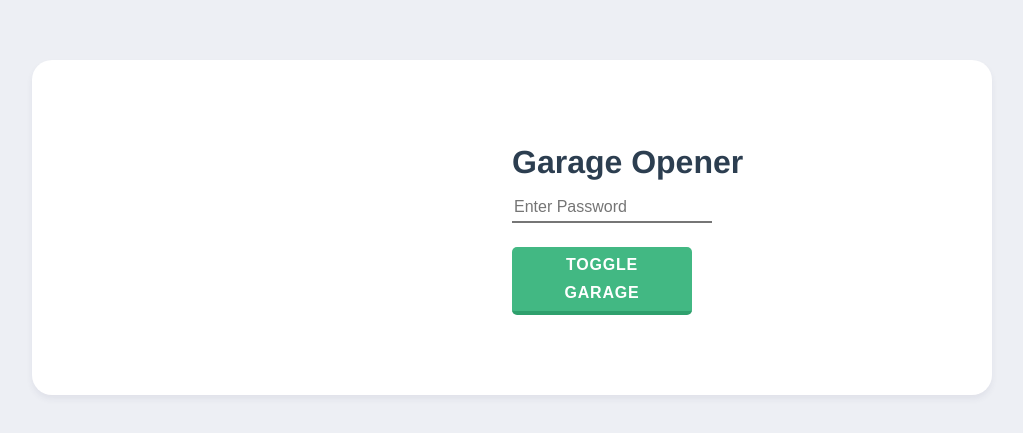
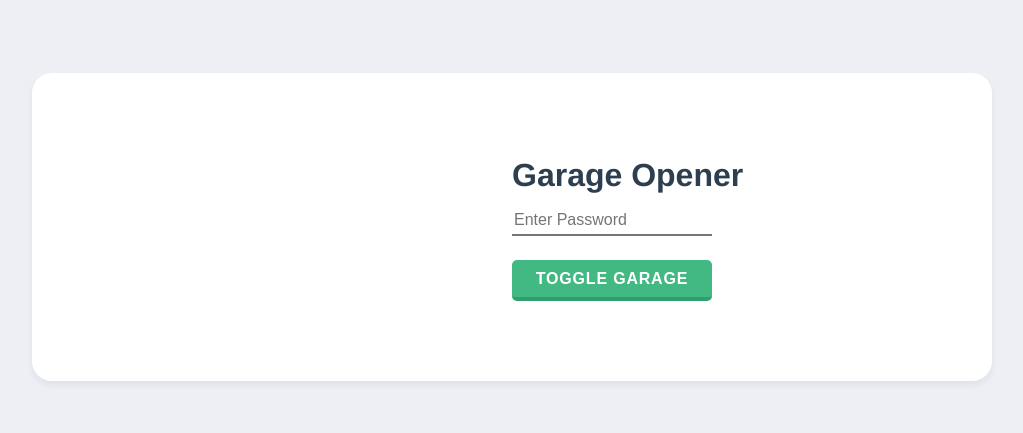
Before and after one commit to vartanbeno/rpi-garage, a Vue app in the folder client/: page / in a window 1280 px wide. Shown: the part 173-606 px from the top of the page, without its empty margins (128-1151 px from the left). Built offline with nearby package versions, Linux system fonts and the light colour scheme.

Commit message:
Install prettier, use CLI to prettify before commit
npm run prettier
or
npx prettier --write "src/**/*"

Double quotes are important

Signed-off-by: Vartan Benohanian <vartanbeno@gmail.com>

```diff
--- a/client/package.json
+++ b/client/package.json
@@ -5,7 +5,8 @@
   "scripts": {
     "serve": "vue-cli-service serve",
     "build": "vue-cli-service build",
-    "lint": "vue-cli-service lint"
+    "lint": "vue-cli-service lint",
+    "prettier": "prettier --write \"src/**/*\""
   },
   "dependencies": {
     "core-js": "^2.6.5",
@@ -18,6 +19,7 @@
     "babel-eslint": "^10.0.1",
     "eslint": "^5.16.0",
     "eslint-plugin-vue": "^5.0.0",
+    "prettier": "^1.18.2",
     "vue-template-compiler": "^2.6.10"
   },
   "eslintConfig": {
--- a/client/src/App.vue
+++ b/client/src/App.vue
@@ -1,7 +1,7 @@
 <template>
-  <div id="app">
-    <Container/>
-  </div>
+    <div id="app">
+        <Container />
+    </div>
 </template>
 
 <script>
--- a/client/src/components/Container.vue
+++ b/client/src/components/Container.vue
@@ -1,10 +1,10 @@
 <template>
-  <div class="container">
-    <div class="image-container"></div>
-    <div class="form-container">
-        <FormBox/>
+    <div class="container">
+        <div class="image-container"></div>
+        <div class="form-container">
+            <FormBox />
+        </div>
     </div>
-  </div>
 </template>
 
 <script>
--- a/client/src/components/FormBox.vue
+++ b/client/src/components/FormBox.vue
@@ -8,13 +8,15 @@
                     type="password"
                     v-model="password"
                     placeholder="Enter Password"
-        >
+                />
                 <button
                     class="garage-button"
                     type="submit"
                     :disabled="isDisabled"
                     v-bind:class="{ 'garage-button-disabled': isDisabled }"
-        >Toggle Garage</button>
+                >
+                    Toggle Garage
+                </button>
             </div>
         </form>
     </div>
@@ -79,7 +81,7 @@ export default {
 .form-controls-container .garage-button {
     margin-top: 1rem;
     padding: 0.3rem 1rem;
-    width: 180px;
+    width: 200px;
     line-height: 1.7rem;
     font-size: 16px;
     font-weight: bold;
```
Also changed, not shown: 1 other file (tests, documents, lock files or other folders). Lines whose indentation alone changed are shown as unchanged.
